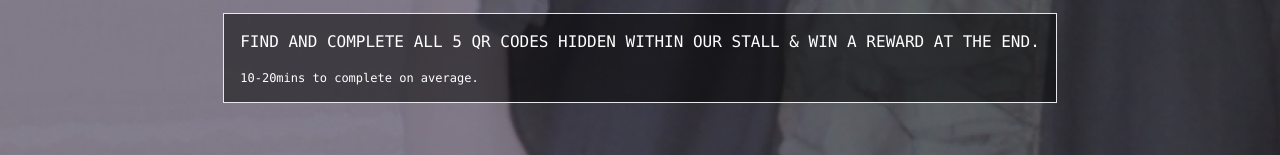
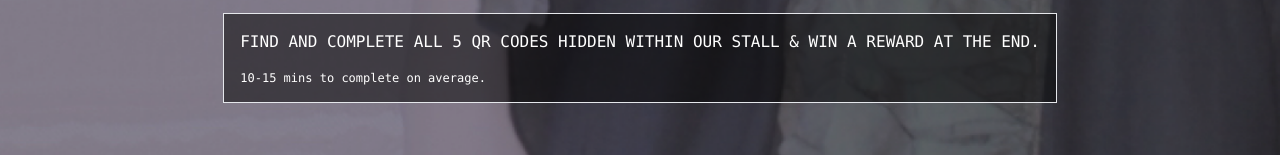
Before and after one commit to jordanaston/chev-lane-qr-code-hunt, a React (Vite) app: page / in a window 1280 px wide. Shown: the part 464-619 px from the top of the page. Built offline with nearby package versions, Linux system fonts and the light colour scheme.

Commit message:
text content updated on intro1 page

```diff
--- a/src/pages/QR1/Intro1.tsx
+++ b/src/pages/QR1/Intro1.tsx
@@ -36,7 +36,7 @@ const Intro1: React.FC = () => {
           reward AT THE END.
         </p>
         <p className="text-white mt-4 text-xs">
-          10-20mins to complete on average.
+          10-15 mins to complete on average.
         </p>
       </TextBox>
     </div>
```
